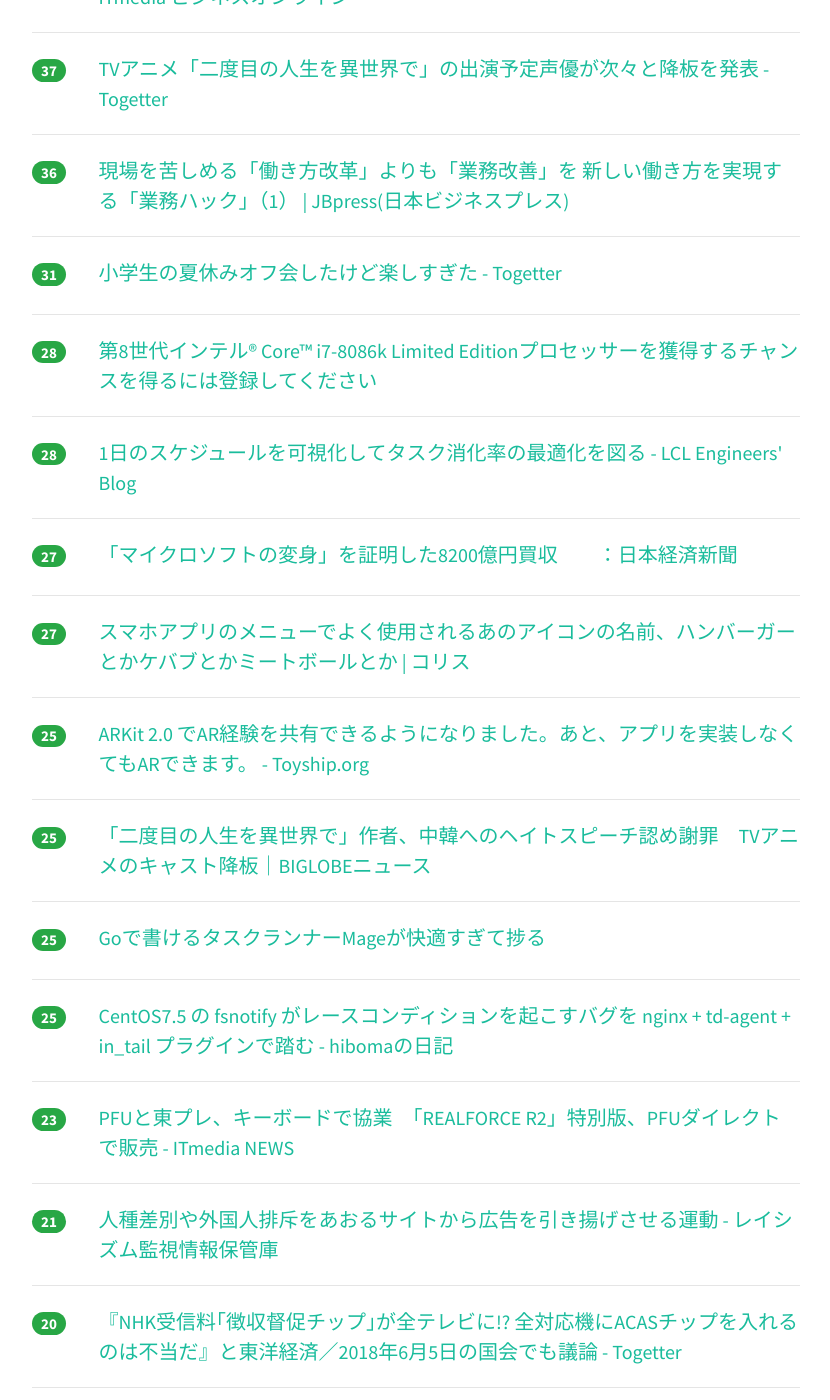
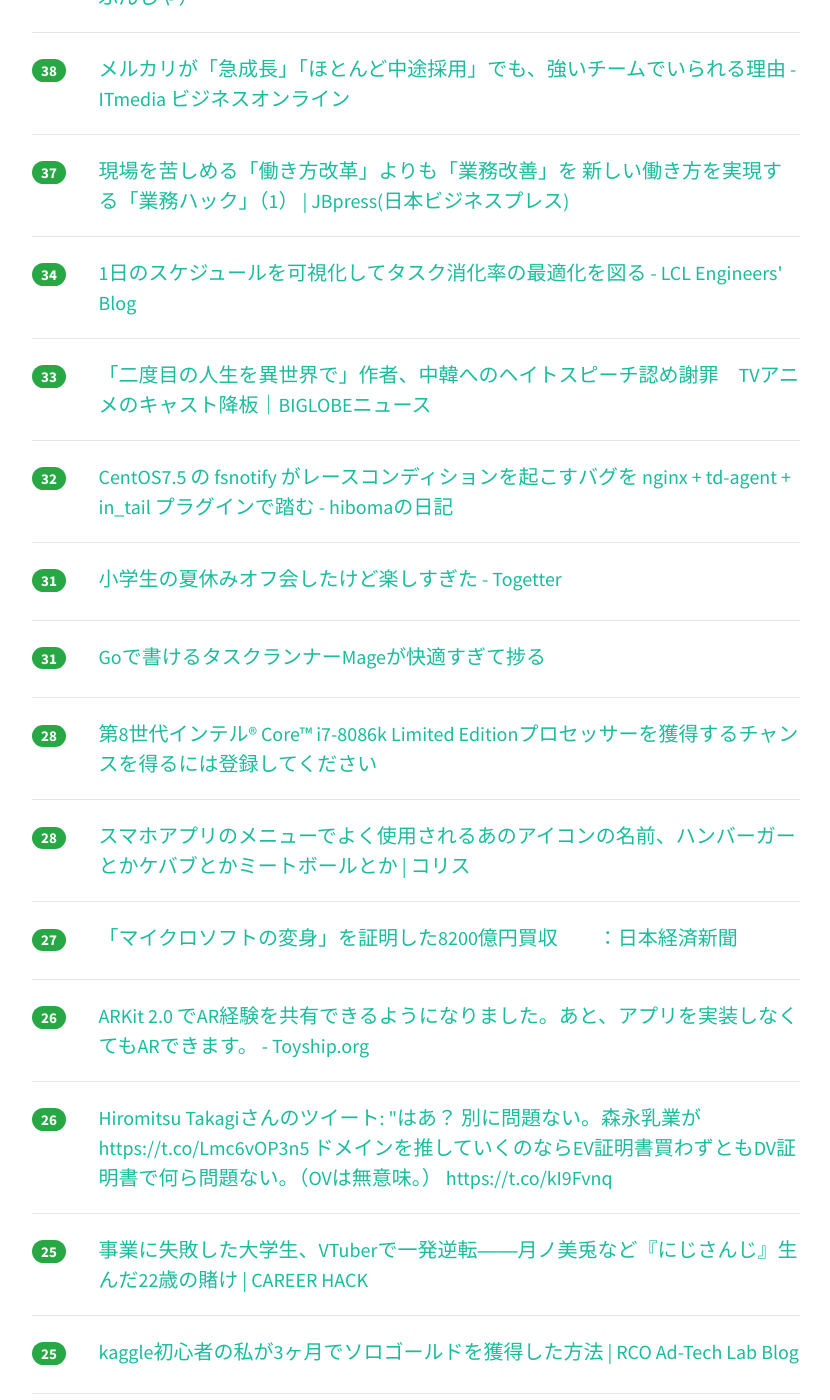
Before and after one commit to yatta47/hatena-matome-site, a Jekyll site: the page built from _posts/2018-06-06-hatena.md, in a window 1280 px wide and 1400 px high, scrolled down 1834 px. Shown: the whole window, without its empty margins (224-1054 px from the left). Built offline with Jekyll 4.4.1, drawn with Linux system fonts in a browser that asks for light colours; nearby versions of some CDN libraries; some of the changed text lies outside the part shown.

Commit message:
Updated 2018-06-06

```diff
--- a/_posts/2018-06-06-hatena.md
+++ b/_posts/2018-06-06-hatena.md
@@ -1,49 +1,54 @@
 ---
 layout: post
 title:  "2018-06-06 はてぶIT"
-date:   2018-06-06 14:01:07
+date:   2018-06-06 15:01:32
 tags: [it-hotentry]
 ---
-42 件のデータあり
+45 件のデータあり
 
 <hr><div class="row">
-<div class="col-1"><span class="badge badge-pill badge-success h2">357</span></div>
+<div class="col-1"><span class="badge badge-pill badge-success h2">423</span></div>
 <div class="col-11"><a href='http://gendai.ismedia.jp/articles/-/55957' target='_blank'>シリコンバレーと深センを回って判明「PDCAが日本の病の原因だ」（井上 久男） | 現代ビジネス | 講談社（1/2）</a></div>
 </div>
 <hr>
 <div class="row">
-<div class="col-1"><span class="badge badge-pill badge-success h2">163</span></div>
+<div class="col-1"><span class="badge badge-pill badge-success h2">237</span></div>
 <div class="col-11"><a href='https://www.pixiv.co.jp/news/information/article/6273/' target='_blank'>代表取締役交代について｜ピクシブ株式会社</a></div>
 </div>
 <hr>
 <div class="row">
-<div class="col-1"><span class="badge badge-pill badge-success h2">124</span></div>
+<div class="col-1"><span class="badge badge-pill badge-success h2">146</span></div>
 <div class="col-11"><a href='http://tech.nikkeibp.co.jp/atcl/nxt/column/18/00240/060400007/' target='_blank'>設計だけでコードを書けないなら断る、TDD伝道師の原点 | 日経 xTECH（クロステック）</a></div>
 </div>
 <hr>
 <div class="row">
-<div class="col-1"><span class="badge badge-pill badge-success h2">117</span></div>
+<div class="col-1"><span class="badge badge-pill badge-success h2">124</span></div>
 <div class="col-11"><a href='https://aws.amazon.com/blogs/aws/amazon-eks-now-generally-available/' target='_blank'>Amazon EKS – Now Generally Available | AWS News Blog</a></div>
 </div>
 <hr>
 <div class="row">
-<div class="col-1"><span class="badge badge-pill badge-success h2">113</span></div>
+<div class="col-1"><span class="badge badge-pill badge-success h2">124</span></div>
 <div class="col-11"><a href='http://www.itmedia.co.jp/news/articles/1806/06/news018.html' target='_blank'>存在しない大学、なぜだまされた？　「URL」でWebサイトの安全性が分からない時代 (1/2) - ITmedia NEWS</a></div>
 </div>
 <hr>
 <div class="row">
-<div class="col-1"><span class="badge badge-pill badge-success h2">110</span></div>
+<div class="col-1"><span class="badge badge-pill badge-success h2">118</span></div>
 <div class="col-11"><a href='https://www.buzzfeed.com/jp/hikaruyoza/15kisikadekinaikuizu?quiz_result=121145493_360527372' target='_blank'>【15問】読書好きしか正解できないクイズ</a></div>
 </div>
 <hr>
 <div class="row">
-<div class="col-1"><span class="badge badge-pill badge-success h2">83</span></div>
+<div class="col-1"><span class="badge badge-pill badge-success h2">88</span></div>
 <div class="col-11"><a href='http://twitter.com/tetsutalow/status/1004006018353778688' target='_blank'>上原 哲太郎/Tetsu. Ueharaさんのツイート: "うわー！証明書がLet‘s Encrypt！東証一部上場企業のサイトとしては衝撃的やな…この会社の情シスのレベルとか、この会社がサイバーでの信用という</a></div>
 </div>
 <hr>
 <div class="row">
-<div class="col-1"><span class="badge badge-pill badge-success h2">70</span></div>
+<div class="col-1"><span class="badge badge-pill badge-success h2">88</span></div>
 <div class="col-11"><a href='http://developers.gnavi.co.jp/entry/GitFeatureFlow/koyama' target='_blank'>GitFlowは使わない！シンプルな「GitFeatureFlow」を紹介します - ぐるなびをちょっと良くするエンジニアブログ</a></div>
+</div>
+<hr>
+<div class="row">
+<div class="col-1"><span class="badge badge-pill badge-success h2">63</span></div>
+<div class="col-11"><a href='http://www.itmedia.co.jp/news/articles/1806/06/news060.html' target='_blank'>GitHub→GitLabの流れでGitLabがオープンソースプロジェクト向け無料キャンペーン - ITmedia NEWS</a></div>
 </div>
 <hr>
 <div class="row">
@@ -52,18 +57,18 @@ tags: [it-hotentry]
 </div>
 <hr>
 <div class="row">
-<div class="col-1"><span class="badge badge-pill badge-success h2">57</span></div>
-<div class="col-11"><a href='http://www.itmedia.co.jp/news/articles/1806/06/news060.html' target='_blank'>GitHub→GitLabの流れでGitLabがオープンソースプロジェクト向け無料キャンペーン - ITmedia NEWS</a></div>
+<div class="col-1"><span class="badge badge-pill badge-success h2">50</span></div>
+<div class="col-11"><a href='https://togetter.com/li/1234413' target='_blank'>TVアニメ「二度目の人生を異世界で」の出演予定声優が次々と降板を発表 - Togetter</a></div>
+</div>
+<hr>
+<div class="row">
+<div class="col-1"><span class="badge badge-pill badge-success h2">43</span></div>
+<div class="col-11"><a href='http://tech.nikkeibp.co.jp/atcl/nxt/column/18/00001/00570/' target='_blank'>世界最速うたうブロックチェーン技術の全貌、三菱UFJとアカマイが開発 | 日経 xTECH（クロステック）</a></div>
 </div>
 <hr>
 <div class="row">
 <div class="col-1"><span class="badge badge-pill badge-success h2">41</span></div>
 <div class="col-11"><a href='https://gorosuke.blue/2018/06/05/post-2669/' target='_blank'>Crypko ホワイトペーパー和訳 | coffee nemuriya</a></div>
-</div>
-<hr>
-<div class="row">
-<div class="col-1"><span class="badge badge-pill badge-success h2">41</span></div>
-<div class="col-11"><a href='http://tech.nikkeibp.co.jp/atcl/nxt/column/18/00001/00570/' target='_blank'>世界最速うたうブロックチェーン技術の全貌、三菱UFJとアカマイが開発 | 日経 xTECH（クロステック）</a></div>
 </div>
 <hr>
 <div class="row">
@@ -77,23 +82,38 @@ tags: [it-hotentry]
 </div>
 <hr>
 <div class="row">
-<div class="col-1"><span class="badge badge-pill badge-success h2">37</span></div>
+<div class="col-1"><span class="badge badge-pill badge-success h2">38</span></div>
 <div class="col-11"><a href='http://www.itmedia.co.jp/business/articles/1806/05/news002.html' target='_blank'>メルカリが「急成長」「ほとんど中途採用」でも、強いチームでいられる理由 - ITmedia ビジネスオンライン</a></div>
 </div>
 <hr>
 <div class="row">
 <div class="col-1"><span class="badge badge-pill badge-success h2">37</span></div>
-<div class="col-11"><a href='https://togetter.com/li/1234413' target='_blank'>TVアニメ「二度目の人生を異世界で」の出演予定声優が次々と降板を発表 - Togetter</a></div>
+<div class="col-11"><a href='http://jbpress.ismedia.jp/articles/-/53058' target='_blank'>現場を苦しめる「働き方改革」よりも「業務改善」を 新しい働き方を実現する「業務ハック」（1） | JBpress(日本ビジネスプレス)</a></div>
 </div>
 <hr>
 <div class="row">
-<div class="col-1"><span class="badge badge-pill badge-success h2">36</span></div>
-<div class="col-11"><a href='http://jbpress.ismedia.jp/articles/-/53058' target='_blank'>現場を苦しめる「働き方改革」よりも「業務改善」を 新しい働き方を実現する「業務ハック」（1） | JBpress(日本ビジネスプレス)</a></div>
+<div class="col-1"><span class="badge badge-pill badge-success h2">34</span></div>
+<div class="col-11"><a href='http://techblog.lclco.com/entry/2018/06/06/080000' target='_blank'>1日のスケジュールを可視化してタスク消化率の最適化を図る - LCL Engineers' Blog</a></div>
+</div>
+<hr>
+<div class="row">
+<div class="col-1"><span class="badge badge-pill badge-success h2">33</span></div>
+<div class="col-11"><a href='https://news.biglobe.ne.jp/entertainment/0606/blnews_180606_3213413518.html' target='_blank'>「二度目の人生を異世界で」作者、中韓へのヘイトスピーチ認め謝罪　TVアニメのキャスト降板｜BIGLOBEニュース</a></div>
+</div>
+<hr>
+<div class="row">
+<div class="col-1"><span class="badge badge-pill badge-success h2">32</span></div>
+<div class="col-11"><a href='http://hiboma.hatenadiary.jp/entry/2018/06/06/111426' target='_blank'>CentOS7.5 の fsnotify がレースコンディションを起こすバグを nginx + td-agent + in_tail プラグインで踏む - hibomaの日記</a></div>
 </div>
 <hr>
 <div class="row">
 <div class="col-1"><span class="badge badge-pill badge-success h2">31</span></div>
 <div class="col-11"><a href='https://togetter.com/li/1234028' target='_blank'>小学生の夏休みオフ会したけど楽しすぎた - Togetter</a></div>
+</div>
+<hr>
+<div class="row">
+<div class="col-1"><span class="badge badge-pill badge-success h2">31</span></div>
+<div class="col-11"><a href='https://qiita.com/townewgokgok/items/faad9327927947646a23' target='_blank'>Goで書けるタスクランナーMageが快適すぎて捗る</a></div>
 </div>
 <hr>
 <div class="row">
@@ -103,7 +123,7 @@ tags: [it-hotentry]
 <hr>
 <div class="row">
 <div class="col-1"><span class="badge badge-pill badge-success h2">28</span></div>
-<div class="col-11"><a href='http://techblog.lclco.com/entry/2018/06/06/080000' target='_blank'>1日のスケジュールを可視化してタスク消化率の最適化を図る - LCL Engineers' Blog</a></div>
+<div class="col-11"><a href='https://coliss.com/articles/build-websites/operation/work/name-of-menu-icons.html' target='_blank'>スマホアプリのメニューでよく使用されるあのアイコンの名前、ハンバーガーとかケバブとかミートボールとか | コリス</a></div>
 </div>
 <hr>
 <div class="row">
@@ -112,28 +132,23 @@ tags: [it-hotentry]
 </div>
 <hr>
 <div class="row">
-<div class="col-1"><span class="badge badge-pill badge-success h2">27</span></div>
-<div class="col-11"><a href='https://coliss.com/articles/build-websites/operation/work/name-of-menu-icons.html' target='_blank'>スマホアプリのメニューでよく使用されるあのアイコンの名前、ハンバーガーとかケバブとかミートボールとか | コリス</a></div>
+<div class="col-1"><span class="badge badge-pill badge-success h2">26</span></div>
+<div class="col-11"><a href='http://www.toyship.org/2018/06/05/193435' target='_blank'>ARKit 2.0 でAR経験を共有できるようになりました。あと、アプリを実装しなくてもARできます。 - Toyship.org</a></div>
+</div>
+<hr>
+<div class="row">
+<div class="col-1"><span class="badge badge-pill badge-success h2">26</span></div>
+<div class="col-11"><a href='http://twitter.com/HiromitsuTakagi/status/1004013636883382274' target='_blank'>Hiromitsu Takagiさんのツイート: "はあ？ 別に問題ない。森永乳業が https://t.co/Lmc6vOP3n5 ドメインを推していくのならEV証明書買わずともDV証明書で何ら問題ない。（OVは無意味。） https://t.co/kI9Fvnq</a></div>
 </div>
 <hr>
 <div class="row">
 <div class="col-1"><span class="badge badge-pill badge-success h2">25</span></div>
-<div class="col-11"><a href='http://www.toyship.org/2018/06/05/193435' target='_blank'>ARKit 2.0 でAR経験を共有できるようになりました。あと、アプリを実装しなくてもARできます。 - Toyship.org</a></div>
+<div class="col-11"><a href='http://careerhack.en-japan.com/report/detail/971' target='_blank'>事業に失敗した大学生、VTuberで一発逆転――月ノ美兎など『にじさんじ』生んだ22歳の賭け | CAREER HACK</a></div>
 </div>
 <hr>
 <div class="row">
 <div class="col-1"><span class="badge badge-pill badge-success h2">25</span></div>
-<div class="col-11"><a href='https://news.biglobe.ne.jp/entertainment/0606/blnews_180606_3213413518.html' target='_blank'>「二度目の人生を異世界で」作者、中韓へのヘイトスピーチ認め謝罪　TVアニメのキャスト降板｜BIGLOBEニュース</a></div>
-</div>
-<hr>
-<div class="row">
-<div class="col-1"><span class="badge badge-pill badge-success h2">25</span></div>
-<div class="col-11"><a href='https://qiita.com/townewgokgok/items/faad9327927947646a23' target='_blank'>Goで書けるタスクランナーMageが快適すぎて捗る</a></div>
-</div>
-<hr>
-<div class="row">
-<div class="col-1"><span class="badge badge-pill badge-success h2">25</span></div>
-<div class="col-11"><a href='http://hiboma.hatenadiary.jp/entry/2018/06/06/111426' target='_blank'>CentOS7.5 の fsnotify がレースコンディションを起こすバグを nginx + td-agent + in_tail プラグインで踏む - hibomaの日記</a></div>
+<div class="col-11"><a href='https://www.rco.recruit.co.jp/career/engineer/blog/kaggle_by_novice_engineer/' target='_blank'>kaggle初心者の私が3ヶ月でソロゴールドを獲得した方法 | RCO Ad-Tech Lab Blog</a></div>
 </div>
 <hr>
 <div class="row">
@@ -142,28 +157,23 @@ tags: [it-hotentry]
 </div>
 <hr>
 <div class="row">
+<div class="col-1"><span class="badge badge-pill badge-success h2">22</span></div>
+<div class="col-11"><a href='http://odd-hatch.hatenablog.com/entry/2048/12/10/000000' target='_blank'>人種差別や外国人排斥をあおるサイトから広告を引き揚げさせる運動 - レイシズム監視情報保管庫</a></div>
+</div>
+<hr>
+<div class="row">
+<div class="col-1"><span class="badge badge-pill badge-success h2">22</span></div>
+<div class="col-11"><a href='https://note.mu/kinotoshiki/n/na8387f168be7' target='_blank'>差別サイトに経済制裁を加えよう！！ABCD包囲網発動！！｜木野寿紀｜note</a></div>
+</div>
+<hr>
+<div class="row">
 <div class="col-1"><span class="badge badge-pill badge-success h2">21</span></div>
-<div class="col-11"><a href='http://odd-hatch.hatenablog.com/entry/2048/12/10/000000' target='_blank'>人種差別や外国人排斥をあおるサイトから広告を引き揚げさせる運動 - レイシズム監視情報保管庫</a></div>
+<div class="col-11"><a href='https://aws.amazon.com/jp/blogs/aws/amazon-eks-now-generally-available/' target='_blank'>Amazon EKS – Now Generally Available | AWS News Blog</a></div>
 </div>
 <hr>
 <div class="row">
 <div class="col-1"><span class="badge badge-pill badge-success h2">20</span></div>
 <div class="col-11"><a href='https://togetter.com/li/1234178' target='_blank'>『NHK受信料｢徴収督促チップ｣が全テレビに!? 全対応機にACASチップを入れるのは不当だ』と東洋経済／2018年6月5日の国会でも議論 - Togetter</a></div>
-</div>
-<hr>
-<div class="row">
-<div class="col-1"><span class="badge badge-pill badge-success h2">20</span></div>
-<div class="col-11"><a href='https://note.mu/kinotoshiki/n/na8387f168be7' target='_blank'>差別サイトに経済制裁を加えよう！！ABCD包囲網発動！！｜木野寿紀｜note</a></div>
-</div>
-<hr>
-<div class="row">
-<div class="col-1"><span class="badge badge-pill badge-success h2">19</span></div>
-<div class="col-11"><a href='https://aws.amazon.com/jp/blogs/aws/amazon-eks-now-generally-available/' target='_blank'>Amazon EKS – Now Generally Available | AWS News Blog</a></div>
-</div>
-<hr>
-<div class="row">
-<div class="col-1"><span class="badge badge-pill badge-success h2">19</span></div>
-<div class="col-11"><a href='http://careerhack.en-japan.com/report/detail/971' target='_blank'>事業に失敗した大学生、VTuberで一発逆転――月ノ美兎など『にじさんじ』生んだ22歳の賭け | CAREER HACK</a></div>
 </div>
 <hr>
 <div class="row">
@@ -182,8 +192,18 @@ tags: [it-hotentry]
 </div>
 <hr>
 <div class="row">
+<div class="col-1"><span class="badge badge-pill badge-success h2">18</span></div>
+<div class="col-11"><a href='https://anond.hatelabo.jp/20180606071504' target='_blank'>理論を勉強しても宇宙が分からなかったのは宇宙物理のせいじゃないんだぞ..</a></div>
+</div>
+<hr>
+<div class="row">
 <div class="col-1"><span class="badge badge-pill badge-success h2">17</span></div>
 <div class="col-11"><a href='https://japanese.engadget.com/2018/06/05/asus-vivowatch-bp/' target='_blank'>ASUS、血圧が測れるヘルストラッカー「VivoWatch BP」を発表 - Engadget 日本版</a></div>
+</div>
+<hr>
+<div class="row">
+<div class="col-1"><span class="badge badge-pill badge-success h2">17</span></div>
+<div class="col-11"><a href='http://nlab.itmedia.co.jp/nl/articles/1806/05/news133.html' target='_blank'>有志の攻略Wikiにリンクするのもダメ!?　ネットの「嫌儲」はどうやって生まれ、なぜ広がっていったのか - ねとらぼ</a></div>
 </div>
 <hr>
 <div class="row">
@@ -194,11 +214,6 @@ tags: [it-hotentry]
 <div class="row">
 <div class="col-1"><span class="badge badge-pill badge-success h2">14</span></div>
 <div class="col-11"><a href='https://news.mynavi.jp/article/20180605-641553/' target='_blank'>Windows XPが増加 - 5月OSシェア | マイナビニュース</a></div>
-</div>
-<hr>
-<div class="row">
-<div class="col-1"><span class="badge badge-pill badge-success h2">14</span></div>
-<div class="col-11"><a href='https://anond.hatelabo.jp/20180606071504' target='_blank'>理論を勉強しても宇宙が分からなかったのは宇宙物理のせいじゃないんだぞ..</a></div>
 </div>
 <hr>
 <div class="row">
```
